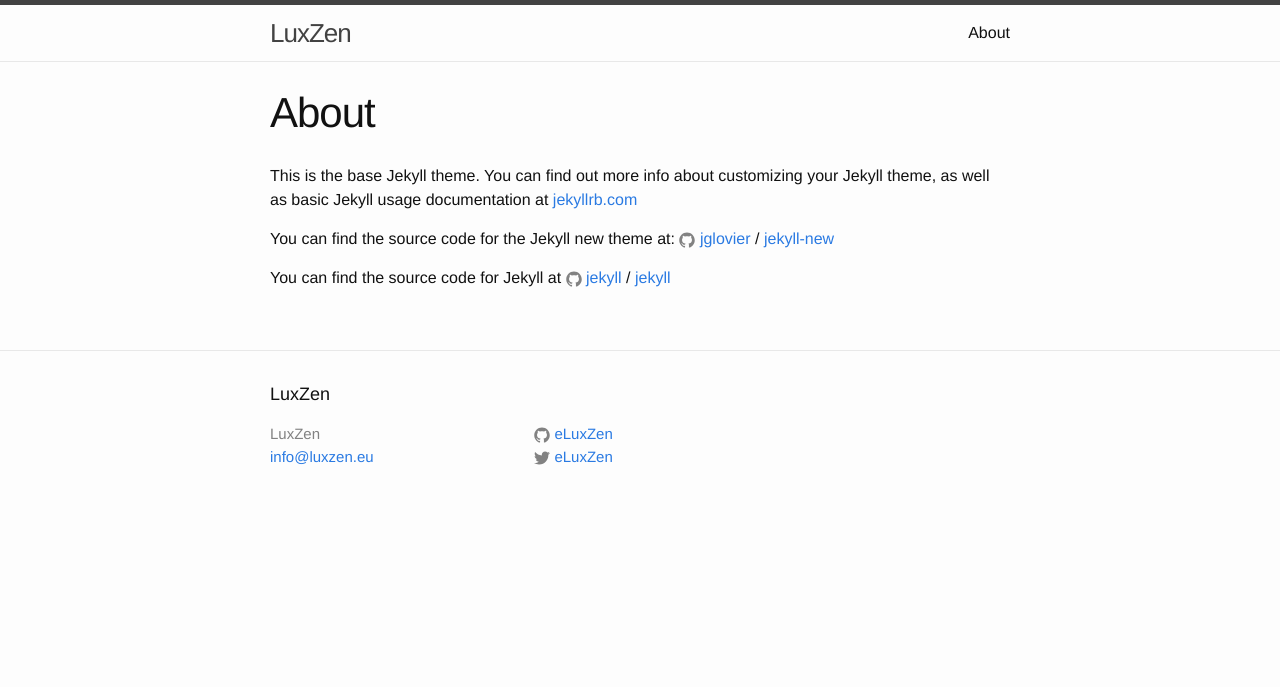
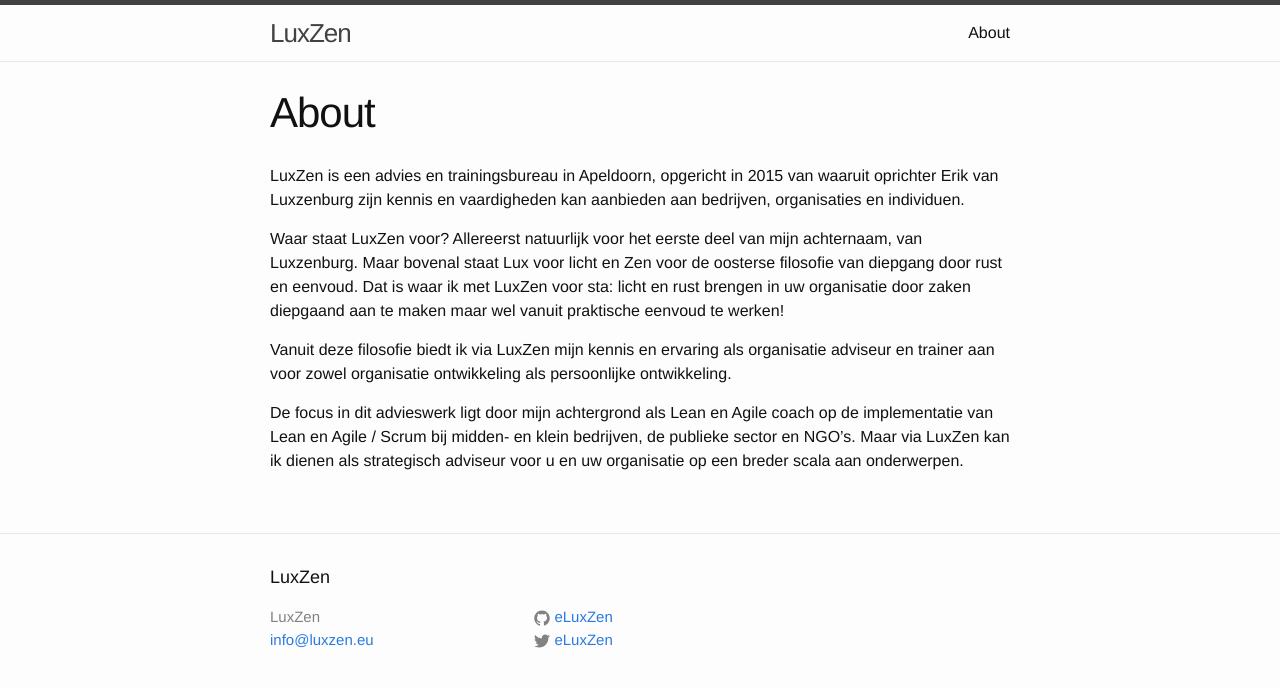
Before and after one commit to LuxZen/luxzen.github.io, a Jekyll site: the page built from about.md, in a window 1280 px wide. Shown: the top 687 px of the page. Built offline with Jekyll 4.4.1, drawn with Linux system fonts in a browser that asks for light colours.

Commit message:
Update about.md

```diff
--- a/about.md
+++ b/about.md
@@ -3,13 +3,10 @@ layout: page
 title: About
 permalink: /about/
 ---
+LuxZen is een advies en trainingsbureau in Apeldoorn, opgericht in 2015 van waaruit oprichter Erik van Luxzenburg zijn kennis en vaardigheden kan aanbieden aan bedrijven, organisaties en individuen.
 
-This is the base Jekyll theme. You can find out more info about customizing your Jekyll theme, as well as basic Jekyll usage documentation at [jekyllrb.com](http://jekyllrb.com/)
+Waar staat LuxZen voor? Allereerst natuurlijk voor het eerste deel van mijn achternaam, van Luxzenburg. Maar bovenal staat Lux voor licht en Zen voor de oosterse filosofie van diepgang door rust en eenvoud. Dat is waar ik met LuxZen voor sta: licht en rust brengen in uw organisatie door zaken diepgaand aan te maken maar wel vanuit praktische eenvoud te werken!
 
-You can find the source code for the Jekyll new theme at:
-{% include icon-github.html username="jglovier" %} /
-[jekyll-new](https://github.com/jglovier/jekyll-new)
+Vanuit deze filosofie biedt ik via LuxZen mijn kennis en ervaring als organisatie adviseur en trainer aan voor zowel organisatie ontwikkeling als persoonlijke ontwikkeling.
 
-You can find the source code for Jekyll at
-{% include icon-github.html username="jekyll" %} /
-[jekyll](https://github.com/jekyll/jekyll)
+De focus in dit advieswerk ligt door mijn achtergrond als Lean en Agile coach op de implementatie van Lean en Agile / Scrum bij midden- en klein bedrijven, de publieke sector en NGO's. Maar via LuxZen kan ik dienen als strategisch adviseur voor u en uw organisatie op een breder scala aan onderwerpen.
```
